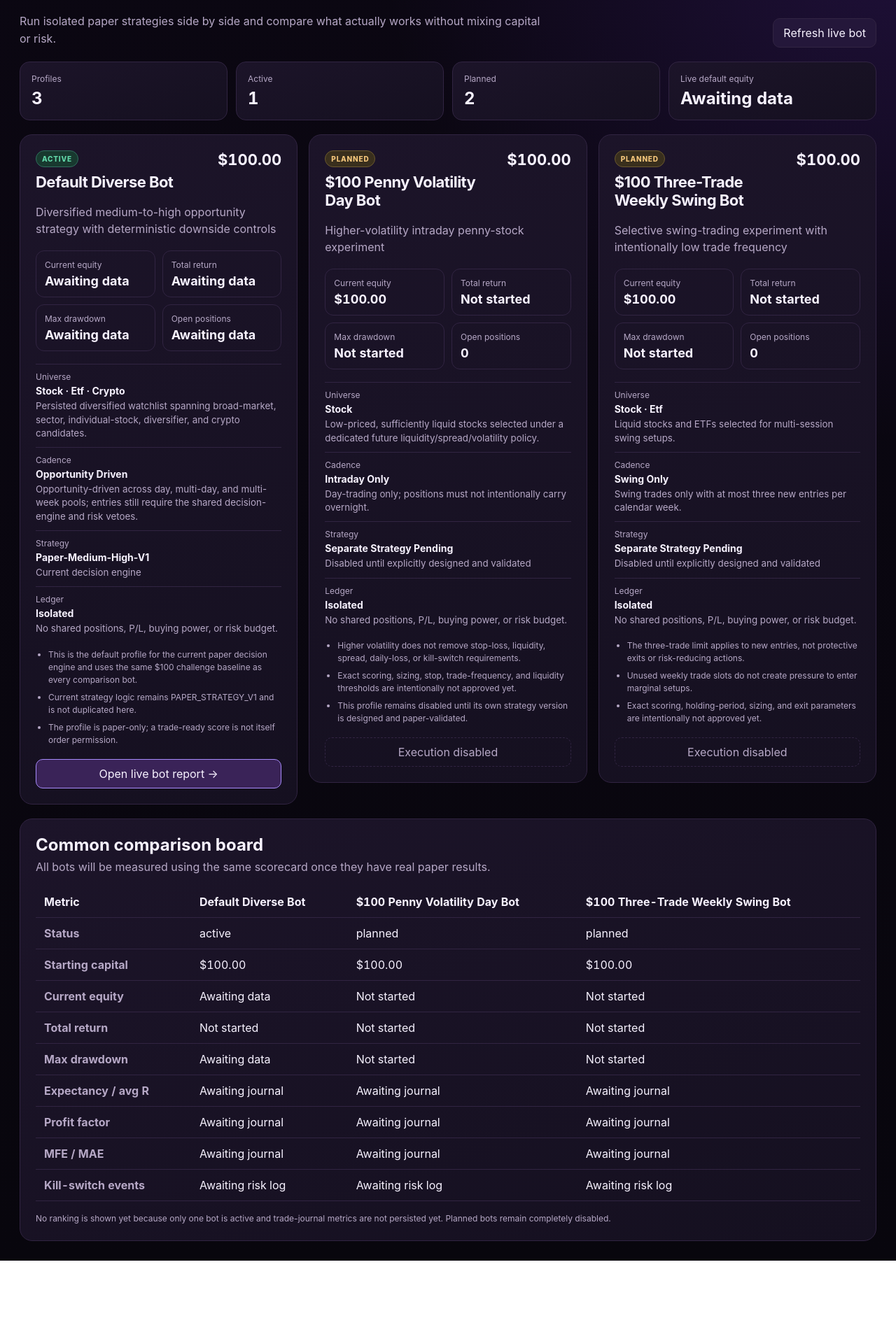
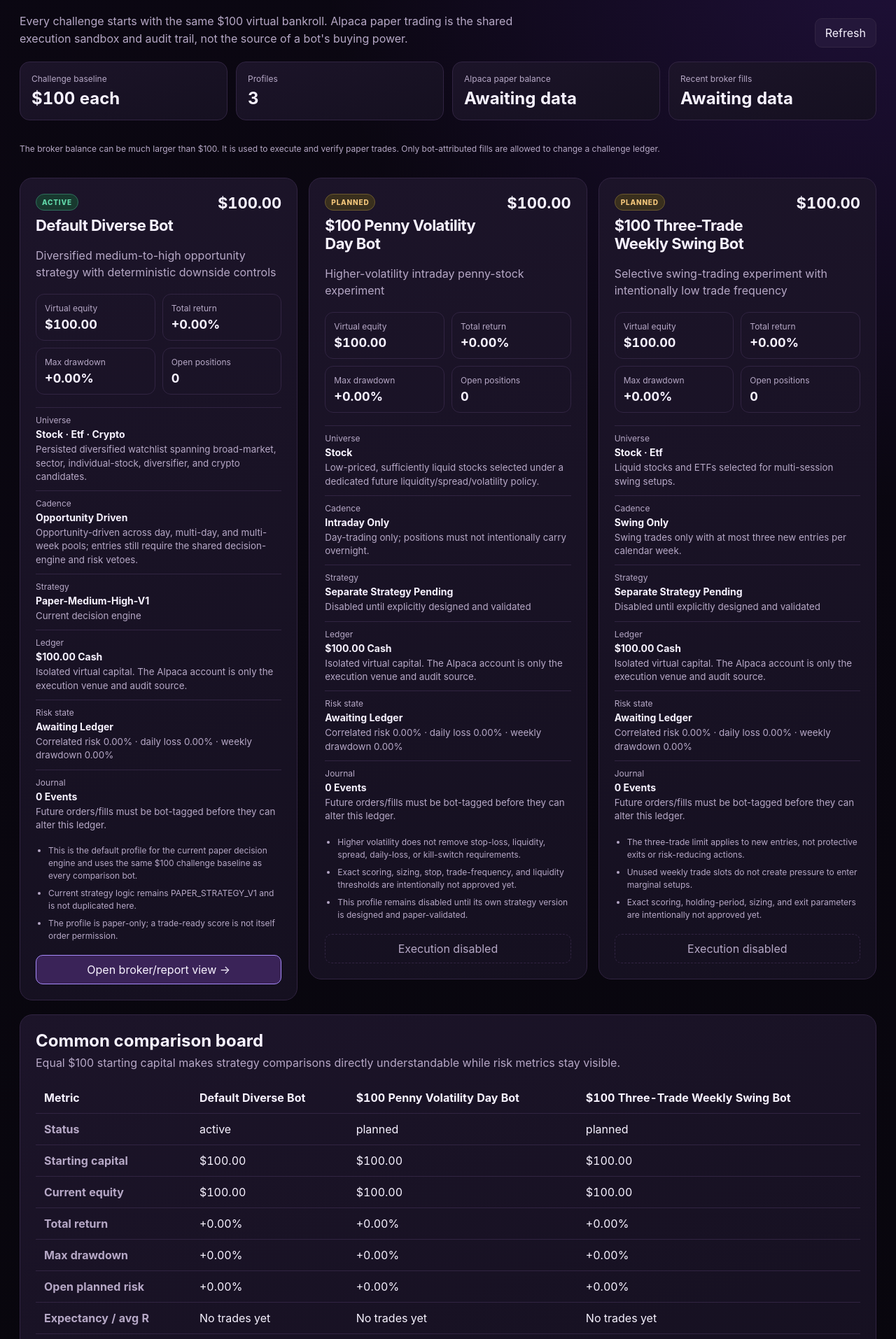
Before and after one commit to zanibethel/CreatorHub, a Next.js app: page /paper-trading/bots in a window 1280 px wide. Shown: the part 106-2020 px from the top of the page at 70% size. Before the commit the page ends 1908 px from the top, so only its background shows below. Built offline with nearby package versions, Linux system fonts and the light colour scheme; no server answers; the database is empty.

Commit message:
Use isolated $100 virtual ledgers in Bot Lab

```diff
--- a/src/components/PaperBotLab.tsx
+++ b/src/components/PaperBotLab.tsx
@@ -2,14 +2,16 @@
 
 import Link from "next/link";
 import { PAPER_BOT_PROFILES, type PaperBotProfile } from "@/lib/paper-bot-profiles";
+import type { PaperBotSummary } from "@/lib/paper-bot-ledger";
 import useAccountReport from "./useAccountReport";
+import usePaperBotLedgers from "./usePaperBotLedgers";
 import styles from "./PaperTradingLab.module.css";
 
 const money = (value: number | null) => value == null ? "Awaiting data" : new Intl.NumberFormat("en-US", { style: "currency", currency: "USD" }).format(value);
 const percent = (value: number | null) => value == null ? "Awaiting data" : `${value >= 0 ? "+" : ""}${value.toFixed(2)}%`;
 
 function maxDrawdown(history: Array<{ time: string; equity: number }>) {
-  if (history.length < 2) return null;
+  if (history.length < 2) return 0;
   let peak = history[0].equity;
   let worst = 0;
   for (const point of history) {
@@ -19,106 +21,116 @@ function maxDrawdown(history: Array<{ time: string; equity: number }>) {
   return worst;
 }
 
-function BotCard({ profile, currentEquity, drawdown, positions }: {
+function BotCard({ profile, ledger, history }: {
   profile: PaperBotProfile;
-  currentEquity: number | null;
-  drawdown: number | null;
-  positions: number | null;
+  ledger: PaperBotSummary | null;
+  history: Array<{ time: string; equity: number }>;
 }) {
-  const active = profile.status === "active";
-  const returnPct = active && currentEquity !== null
-    ? (currentEquity / profile.challengeStartingCash - 1) * 100
-    : null;
+  const status = ledger?.status ?? profile.status;
+  const active = status === "active";
+  const startingCash = ledger?.startingCash ?? profile.challengeStartingCash;
+  const equity = ledger?.equity ?? startingCash;
+  const returnPct = startingCash > 0 ? (equity / startingCash - 1) * 100 : null;
+  const drawdown = ledger?.currentDrawdownPct ?? maxDrawdown(history);
 
   return <article className={styles.botCard}>
     <div className={styles.botCardHeader}>
       <div>
-        <span className={active ? styles.botStatusActive : styles.botStatusPlanned}>{active ? "ACTIVE" : "PLANNED"}</span>
+        <span className={active ? styles.botStatusActive : styles.botStatusPlanned}>{status.toUpperCase()}</span>
         <h2>{profile.name}</h2>
       </div>
-      <strong className={styles.botCapital}>{money(profile.challengeStartingCash)}</strong>
+      <strong className={styles.botCapital}>{money(startingCash)}</strong>
     </div>
 
     <p>{profile.style}</p>
 
     <div className={styles.botMetrics}>
-      <div><span>Current equity</span><strong>{active ? money(currentEquity) : money(profile.challengeStartingCash)}</strong></div>
-      <div><span>Total return</span><strong>{active ? percent(returnPct) : "Not started"}</strong></div>
-      <div><span>Max drawdown</span><strong>{active ? percent(drawdown) : "Not started"}</strong></div>
-      <div><span>Open positions</span><strong>{active ? positions ?? "Awaiting data" : "0"}</strong></div>
+      <div><span>Virtual equity</span><strong>{money(equity)}</strong></div>
+      <div><span>Total return</span><strong>{percent(returnPct)}</strong></div>
+      <div><span>Max drawdown</span><strong>{percent(drawdown)}</strong></div>
+      <div><span>Open positions</span><strong>{ledger?.positionCount ?? 0}</strong></div>
     </div>
 
     <div className={styles.botRuleGrid}>
       <div><span>Universe</span><strong>{profile.universe.assetClasses.join(" · ")}</strong><small>{profile.universe.description}</small></div>
       <div><span>Cadence</span><strong>{profile.cadence.intradayOnly ? "Intraday only" : profile.cadence.swingOnly ? "Swing only" : "Opportunity driven"}</strong><small>{profile.cadence.description}</small></div>
-      <div><span>Strategy</span><strong>{profile.strategyId ?? "Separate strategy pending"}</strong><small>{active ? "Current decision engine" : "Disabled until explicitly designed and validated"}</small></div>
-      <div><span>Ledger</span><strong>Isolated</strong><small>No shared positions, P/L, buying power, or risk budget.</small></div>
+      <div><span>Strategy</span><strong>{ledger?.strategyId ?? profile.strategyId ?? "Separate strategy pending"}</strong><small>{active ? "Current decision engine" : "Disabled until explicitly designed and validated"}</small></div>
+      <div><span>Ledger</span><strong>{money(ledger?.cash ?? startingCash)} cash</strong><small>Isolated virtual capital. The Alpaca account is only the execution venue and audit source.</small></div>
+      <div><span>Risk state</span><strong>{ledger ? `${(ledger.openPlannedRiskPct ?? 0).toFixed(2)}% open risk` : "Awaiting ledger"}</strong><small>Correlated risk {(ledger?.correlatedRiskPct ?? 0).toFixed(2)}% · daily loss {(ledger?.dailyRealizedLossPct ?? 0).toFixed(2)}% · weekly drawdown {(ledger?.weeklyDrawdownPct ?? 0).toFixed(2)}%</small></div>
+      <div><span>Journal</span><strong>{ledger?.journalCount ?? 0} events</strong><small>Future orders/fills must be bot-tagged before they can alter this ledger.</small></div>
     </div>
 
     <ul className={styles.botNotes}>{profile.notes.map(note => <li key={note}>{note}</li>)}</ul>
-    {active ? <Link className={styles.botLink} href="/paper-trading">Open live bot report →</Link> : <span className={styles.botDisabled}>Execution disabled</span>}
+    {active ? <Link className={styles.botLink} href="/paper-trading">Open broker/report view →</Link> : <span className={styles.botDisabled}>Execution disabled</span>}
   </article>;
 }
 
 export default function PaperBotLab() {
-  const { report, error, refresh } = useAccountReport();
-  const equity = report?.snapshot?.account.equity ?? null;
-  const drawdown = report ? maxDrawdown(report.history) : null;
-  const positions = report?.snapshot?.positions?.length ?? null;
-  const defaultProfile = PAPER_BOT_PROFILES.find(profile => profile.id === "default-diverse")!;
+  const { report: ledgerReport, error: ledgerError, refresh: refreshLedgers } = usePaperBotLedgers();
+  const { report: accountReport, error: accountError, refresh: refreshAccount } = useAccountReport();
+  const brokerEquity = accountReport?.snapshot?.account.equity ?? null;
+  const brokerFills = accountReport?.snapshot?.fills?.length ?? null;
+
+  const ledgerFor = (botId: string) => ledgerReport?.bots.find(bot => bot.botId === botId) ?? null;
+  const historyFor = (botId: string) => ledgerReport?.history[botId] ?? [];
 
   return <main className={styles.botLab}>
     <header className={styles.botLabHeader}>
       <div>
         <Link href="/paper-trading">← Paper Trading Lab</Link>
         <h1>Bot Lab</h1>
-        <p>Run isolated paper strategies side by side and compare what actually works without mixing capital or risk.</p>
+        <p>Every challenge starts with the same $100 virtual bankroll. Alpaca paper trading is the shared execution sandbox and audit trail, not the source of a bot&apos;s buying power.</p>
       </div>
       <div className={styles.botLabActions}>
-        <button onClick={refresh}>Refresh live bot</button>
+        <button onClick={() => { refreshLedgers(); refreshAccount(); }}>Refresh</button>
       </div>
     </header>
 
     <section className={styles.botOverview}>
+      <div><span>Challenge baseline</span><strong>$100 each</strong></div>
       <div><span>Profiles</span><strong>{PAPER_BOT_PROFILES.length}</strong></div>
-      <div><span>Active</span><strong>{PAPER_BOT_PROFILES.filter(profile => profile.status === "active").length}</strong></div>
-      <div><span>Planned</span><strong>{PAPER_BOT_PROFILES.filter(profile => profile.status === "planned").length}</strong></div>
-      <div><span>Live default equity</span><strong>{money(equity)}</strong></div>
+      <div><span>Alpaca paper balance</span><strong>{money(brokerEquity)}</strong></div>
+      <div><span>Recent broker fills</span><strong>{brokerFills ?? "Awaiting data"}</strong></div>
     </section>
 
-    {error ? <p role="status" className={styles.error}>Live Default Diverse data: {error}</p> : null}
+    <p className={styles.meta}>The broker balance can be much larger than $100. It is used to execute and verify paper trades. Only bot-attributed fills are allowed to change a challenge ledger.</p>
+    {ledgerError ? <p role="status" className={styles.error}>Bot ledger: {ledgerError}</p> : null}
+    {accountError ? <p role="status" className={styles.error}>Alpaca audit feed: {accountError}</p> : null}
 
     <section className={styles.botGrid}>
       {PAPER_BOT_PROFILES.map(profile => <BotCard
         key={profile.id}
         profile={profile}
-        currentEquity={profile.id === defaultProfile.id ? equity : null}
-        drawdown={profile.id === defaultProfile.id ? drawdown : null}
-        positions={profile.id === defaultProfile.id ? positions : null}
+        ledger={ledgerFor(profile.id)}
+        history={historyFor(profile.id)}
       />)}
     </section>
 
     <section className={styles.botCompare}>
       <div className={styles.cardHeader}>
-        <div><h2>Common comparison board</h2><p>All bots will be measured using the same scorecard once they have real paper results.</p></div>
+        <div><h2>Common comparison board</h2><p>Equal $100 starting capital makes strategy comparisons directly understandable while risk metrics stay visible.</p></div>
       </div>
       <div className={styles.botTableWrap}>
         <table>
           <thead><tr><th>Metric</th>{PAPER_BOT_PROFILES.map(profile => <th key={profile.id}>{profile.name}</th>)}</tr></thead>
           <tbody>
-            <tr><td>Status</td>{PAPER_BOT_PROFILES.map(profile => <td key={profile.id}>{profile.status}</td>)}</tr>
-            <tr><td>Starting capital</td>{PAPER_BOT_PROFILES.map(profile => <td key={profile.id}>{money(profile.challengeStartingCash)}</td>)}</tr>
-            <tr><td>Current equity</td>{PAPER_BOT_PROFILES.map(profile => <td key={profile.id}>{profile.id === defaultProfile.id ? money(equity) : "Not started"}</td>)}</tr>
-            <tr><td>Total return</td>{PAPER_BOT_PROFILES.map(profile => <td key={profile.id}>{profile.id === defaultProfile.id && equity !== null ? percent((equity / profile.challengeStartingCash - 1) * 100) : "Not started"}</td>)}</tr>
-            <tr><td>Max drawdown</td>{PAPER_BOT_PROFILES.map(profile => <td key={profile.id}>{profile.id === defaultProfile.id ? percent(drawdown) : "Not started"}</td>)}</tr>
-            <tr><td>Expectancy / avg R</td>{PAPER_BOT_PROFILES.map(profile => <td key={profile.id}>Awaiting journal</td>)}</tr>
-            <tr><td>Profit factor</td>{PAPER_BOT_PROFILES.map(profile => <td key={profile.id}>Awaiting journal</td>)}</tr>
-            <tr><td>MFE / MAE</td>{PAPER_BOT_PROFILES.map(profile => <td key={profile.id}>Awaiting journal</td>)}</tr>
-            <tr><td>Kill-switch events</td>{PAPER_BOT_PROFILES.map(profile => <td key={profile.id}>Awaiting risk log</td>)}</tr>
+            <tr><td>Status</td>{PAPER_BOT_PROFILES.map(profile => <td key={profile.id}>{ledgerFor(profile.id)?.status ?? profile.status}</td>)}</tr>
+            <tr><td>Starting capital</td>{PAPER_BOT_PROFILES.map(profile => <td key={profile.id}>{money(ledgerFor(profile.id)?.startingCash ?? profile.challengeStartingCash)}</td>)}</tr>
+            <tr><td>Current equity</td>{PAPER_BOT_PROFILES.map(profile => <td key={profile.id}>{money(ledgerFor(profile.id)?.equity ?? profile.challengeStartingCash)}</td>)}</tr>
+            <tr><td>Total return</td>{PAPER_BOT_PROFILES.map(profile => {
+              const ledger=ledgerFor(profile.id); const start=ledger?.startingCash ?? profile.challengeStartingCash; const equity=ledger?.equity ?? start;
+              return <td key={profile.id}>{percent(start > 0 ? (equity / start - 1) * 100 : null)}</td>;
+            })}</tr>
+            <tr><td>Max drawdown</td>{PAPER_BOT_PROFILES.map(profile => <td key={profile.id}>{percent(ledgerFor(profile.id)?.currentDrawdownPct ?? maxDrawdown(historyFor(profile.id)))}</td>)}</tr>
+            <tr><td>Open planned risk</td>{PAPER_BOT_PROFILES.map(profile => <td key={profile.id}>{percent(ledgerFor(profile.id)?.openPlannedRiskPct ?? 0)}</td>)}</tr>
+            <tr><td>Expectancy / avg R</td>{PAPER_BOT_PROFILES.map(profile => <td key={profile.id}>{(ledgerFor(profile.id)?.journalCount ?? 0) ? "Journal analysis pending" : "No trades yet"}</td>)}</tr>
+            <tr><td>Profit factor</td>{PAPER_BOT_PROFILES.map(profile => <td key={profile.id}>{(ledgerFor(profile.id)?.journalCount ?? 0) ? "Journal analysis pending" : "No trades yet"}</td>)}</tr>
+            <tr><td>MFE / MAE</td>{PAPER_BOT_PROFILES.map(profile => <td key={profile.id}>{(ledgerFor(profile.id)?.journalCount ?? 0) ? "Journal analysis pending" : "No trades yet"}</td>)}</tr>
+            <tr><td>Journal events</td>{PAPER_BOT_PROFILES.map(profile => <td key={profile.id}>{ledgerFor(profile.id)?.journalCount ?? 0}</td>)}</tr>
           </tbody>
         </table>
       </div>
-      <p className={styles.meta}>No ranking is shown yet because only one bot is active and trade-journal metrics are not persisted yet. Planned bots remain completely disabled.</p>
+      <p className={styles.meta}>No performance winner is declared from an empty or tiny sample. The paper account remains the independent broker record used to reconcile bot-tagged activity.</p>
     </section>
   </main>;
 }
```
